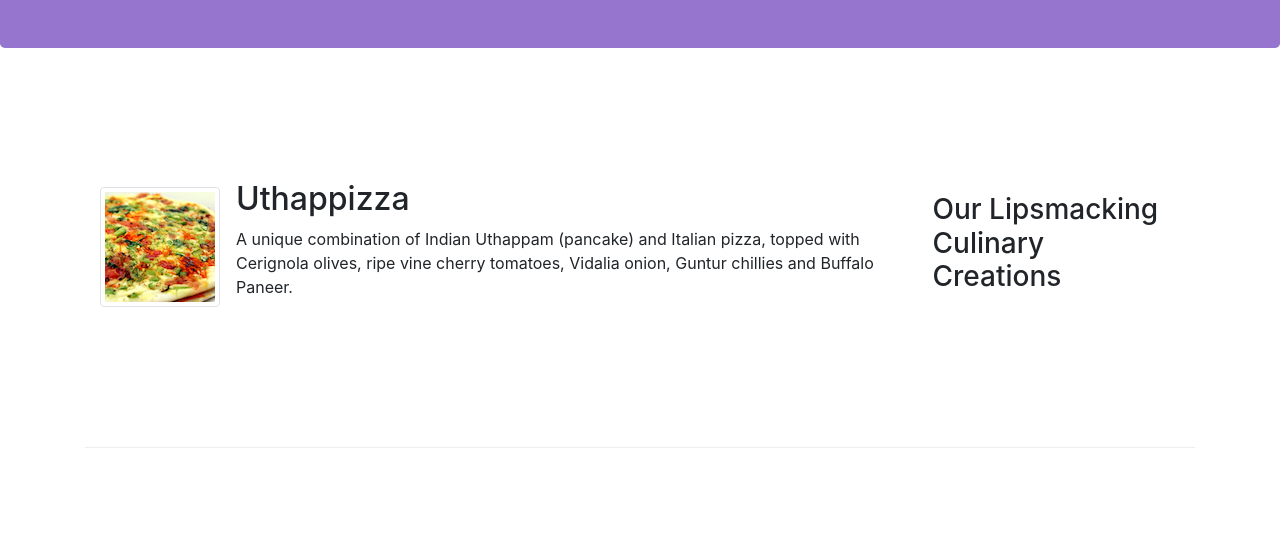
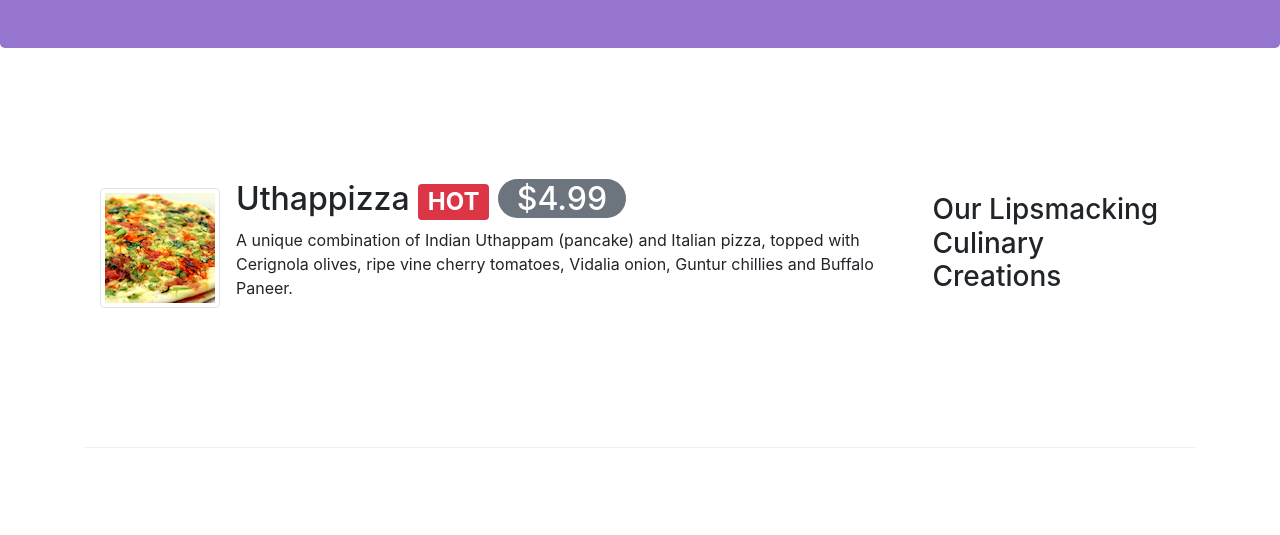
Before and after one commit to sharannyobasu/Frontend-UI-Framework-Bootstrap-4, a website: page Week 1/Bootstrap/index.html in a window 1280 px wide. Shown: the part 265-800 px from the top of the page. Drawn offline with nearby package versions, Linux system fonts and the light colour scheme.

Commit message:
Added badges

```diff
--- a/Week 1/Bootstrap/index.html
+++ b/Week 1/Bootstrap/index.html
@@ -97,7 +97,10 @@
               class="d-flex mr-3 img-thumbnail align-self-center"
             />
             <div class="media-body">
-              <h2 class="mt-0">Uthappizza</h2>
+              <h2 class="mt-0">
+                Uthappizza <span class="badge badge-danger">HOT</span>
+                <span class="badge-pill badge-secondary">$4.99</span>
+              </h2>
               <p>
                 A unique combination of Indian Uthappam (pancake) and Italian
                 pizza, topped with Cerignola olives, ripe vine cherry tomatoes,
```
